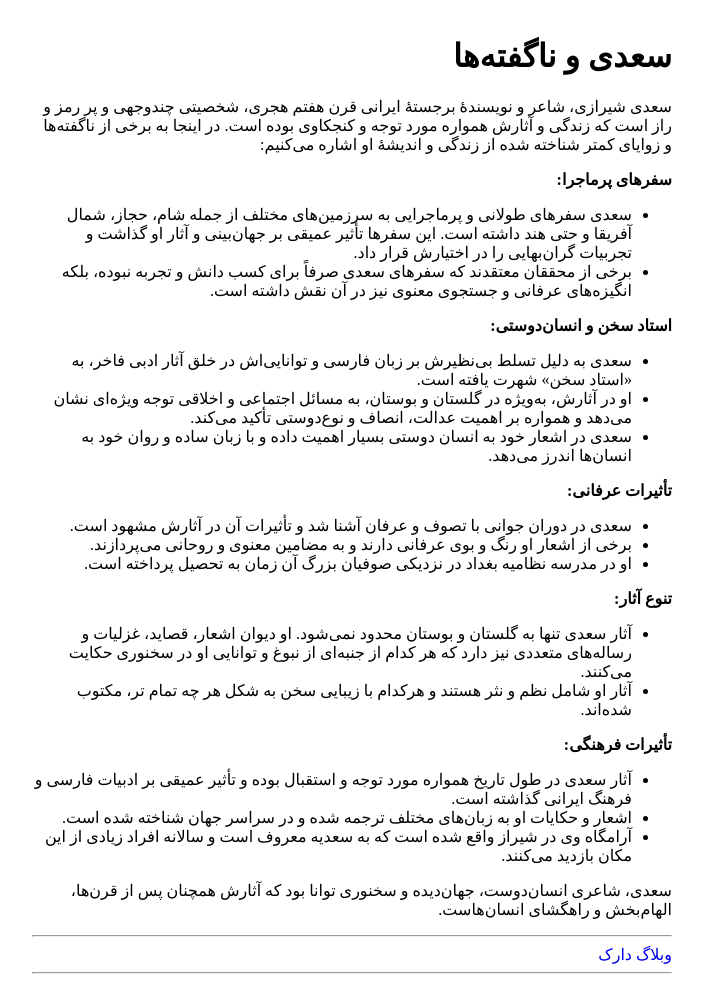
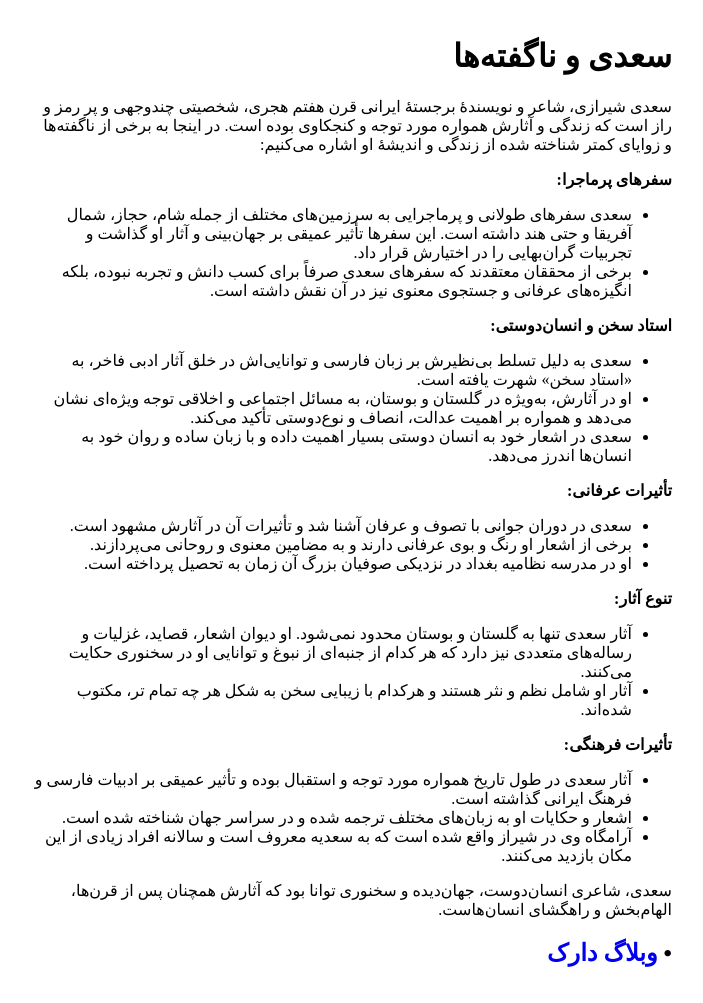
Before and after one commit to darkblog/darkblog.github.io, a Jekyll site: the page built from _posts/2025-2-2-9.md, in a window 1280 px wide. Shown: the whole page, without its empty margins (288-991 px from the left). Built offline with Jekyll 4.4.1, drawn with Linux system fonts in a browser that asks for light colours.

Commit message:
Update post.html

```diff
--- a/_layouts/post.html
+++ b/_layouts/post.html
@@ -8,8 +8,8 @@
 <body>
 <h1>{{ page.title }}</h1>
 {{ content }}
-<hr>
+<h2>•
 <a href="https://darkblog.github.io/">وبلاگ دارک</a>
-<hr>
+</h2>
 </body>
 </html>
```
